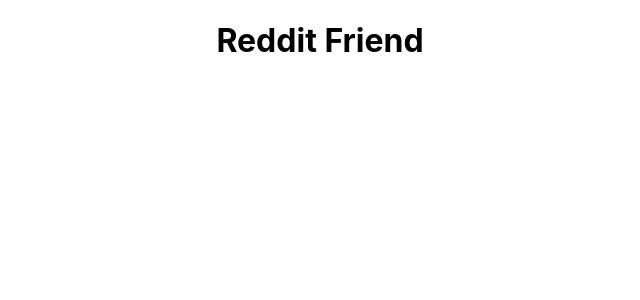
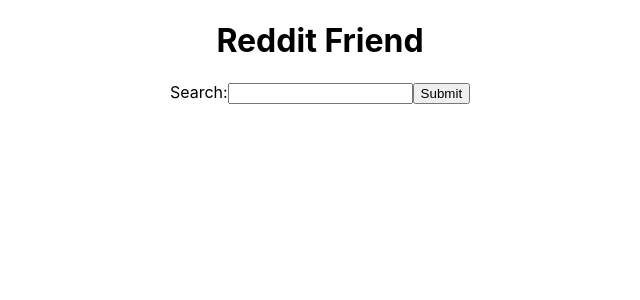
Before and after one commit to hlmnicholson/redditClient, a React (Create React App) app: page / in a window 1280 px wide. Shown: the top 300 px of the page, without its empty margins (320-960 px from the left). Built offline with nearby package versions, Linux system fonts and the light colour scheme.

Commit message:
dummy search functionality & tests

```diff
--- a/src/features/Header/Header.js
+++ b/src/features/Header/Header.js
@@ -6,7 +6,18 @@
 // const [ searchTerm, setSearchTerm ] = useState('');
 
   return (
-    <h1>Reddit Friend</h1>
+    <div>
+      <h1>Reddit Friend</h1>
+      <form id="search">
+        <label>
+          Search:
+          <input typ="text" name="name" />
+        </label>
+        <button type="submit">Submit</button>
+      </form>
+
+    </div>
+
   )
 }
 
```
Also changed, not shown: 2 other files (tests, documents, lock files or other folders).
